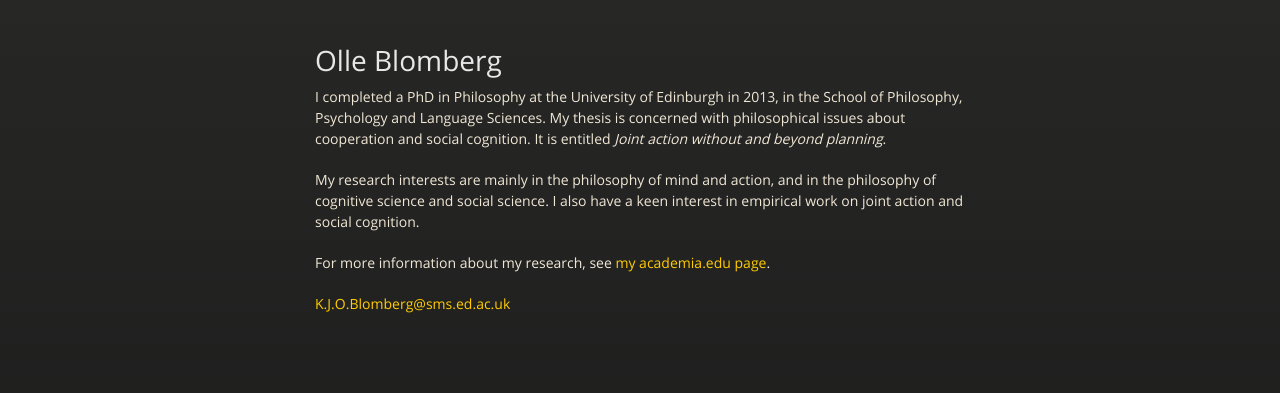
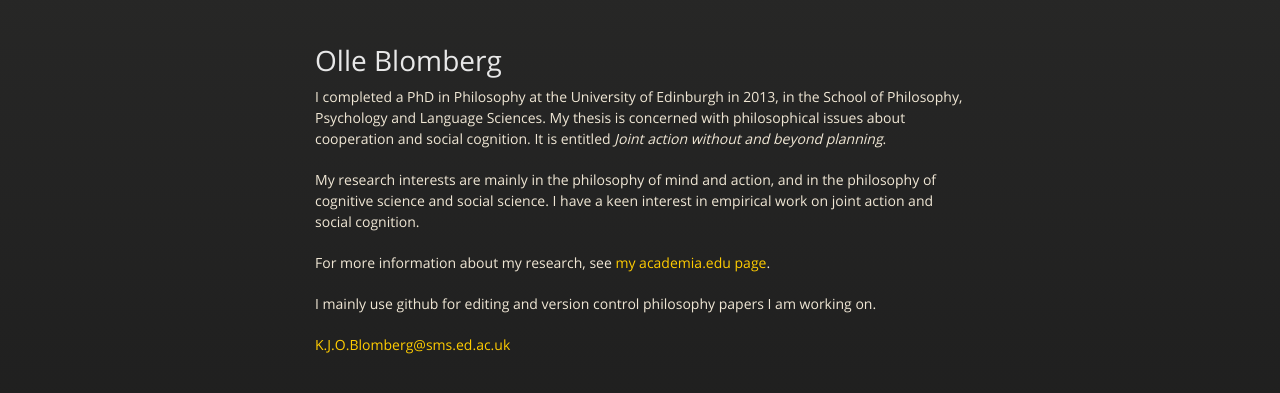
Before and after one commit to OlleB/olleb.github.io, a plain HTML site: page index.html in a window 1280 px wide. Shown: the part 189-582 px from the top of the page. Drawn offline with nearby package versions, Linux system fonts and the light colour scheme.

Commit message:
Update index.html

```diff
--- a/index.html
+++ b/index.html
@@ -40,9 +40,11 @@
 
 <p>I completed a PhD in Philosophy at the University of Edinburgh in 2013, in the School of Philosophy, Psychology and Language Sciences. My thesis is concerned with philosophical issues about cooperation and social cognition. It is entitled <em>Joint action without and beyond planning</em>.</p>
 
-<p>My research interests are mainly in the philosophy of mind and action, and in the philosophy of cognitive science and social science. I also have a keen interest in empirical work on joint action and social cognition.</p>
+<p>My research interests are mainly in the philosophy of mind and action, and in the philosophy of cognitive science and social science. I have a keen interest in empirical work on joint action and social cognition.</p>
 
 <p>For more information about my research, see <a href="http://edinburgh.academia.edu/OlleBlomberg">my academia.edu page</a>.</p>
+
+<p>I mainly use github for editing and version control philosophy papers I am working on.</p>
 
 <p><a href="mailto:K.J.O.Blomberg@sms.ed.ac.uk">K.J.O.Blomberg@sms.ed.ac.uk</a></p>
       </section>
```
